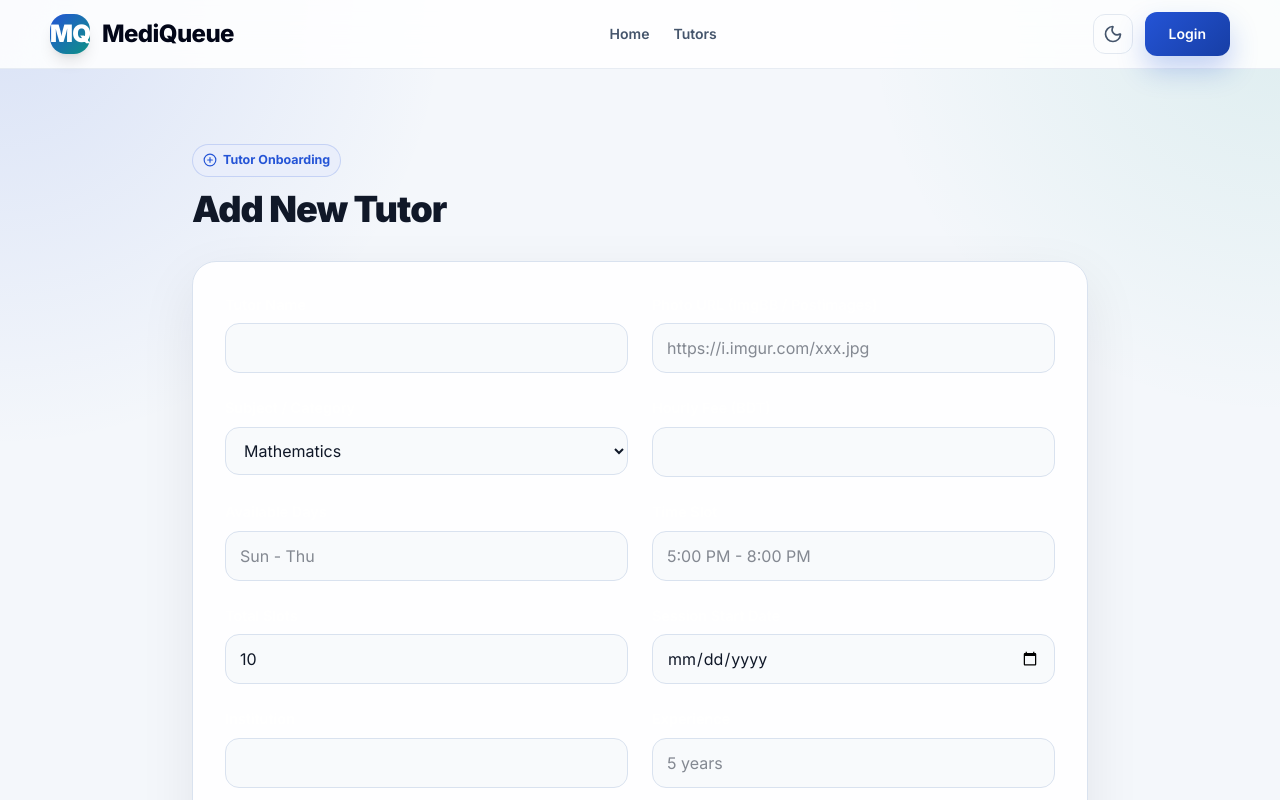
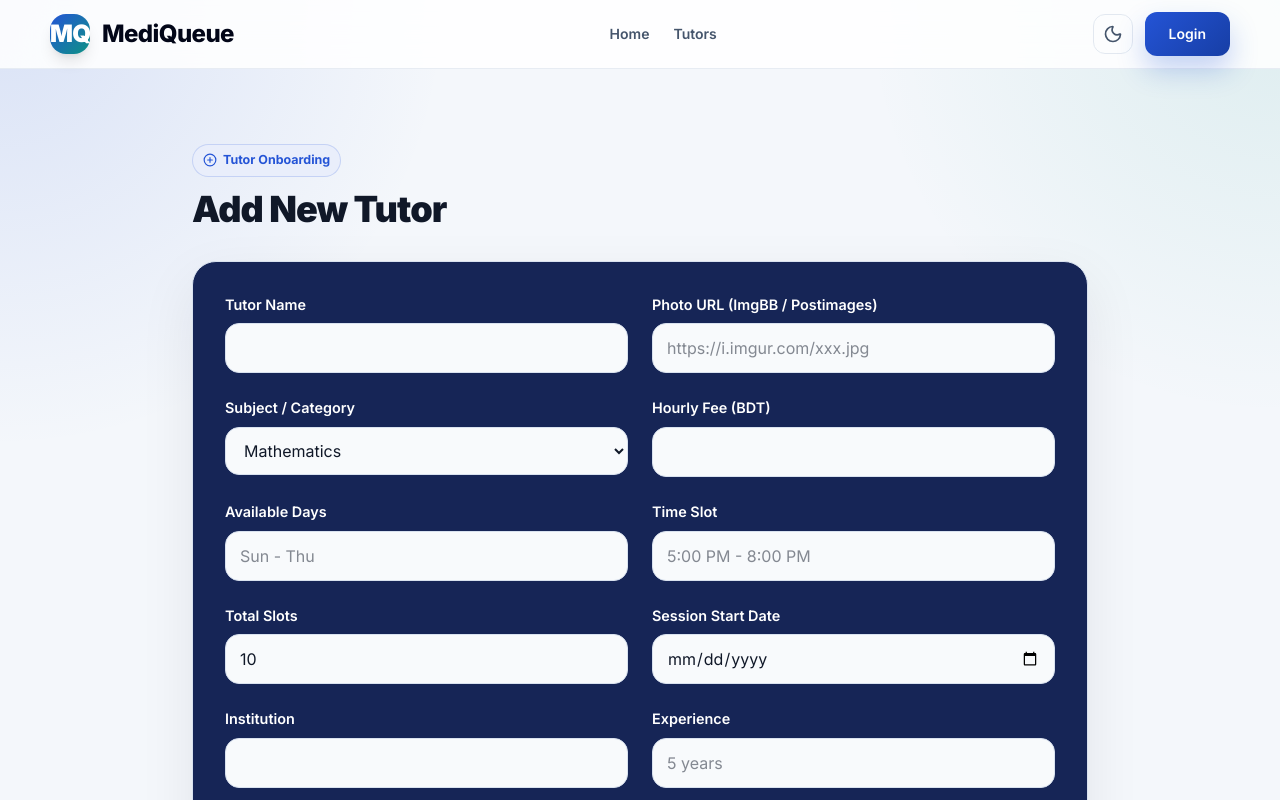
Before and after one commit to Mursaline867/Medi-Queue-Tutor-Booking, a Next.js app in the folder client/: page /add-tutor in a window 1280 px wide. Shown: the top 800 px of the page. Built offline with nearby package versions, Linux system fonts and the light colour scheme.

Commit message:
Now just fixed

```diff
--- a/client/app/add-tutor/page.js
+++ b/client/app/add-tutor/page.js
@@ -52,7 +52,7 @@ export default function AddTutor() {
         <h1 className="text-4xl font-black tracking-tight">Add New Tutor</h1>
       </div>
 
-      <form onSubmit={handleSubmit} className="panel p-8 space-y-6 bg-blue-950">
+      <form onSubmit={handleSubmit} className="panel p-8 space-y-6 !bg-blue-950">
         <div className="grid grid-cols-1 md:grid-cols-2 gap-6">
           <div>
             <label className="label">Tutor Name</label>
```
